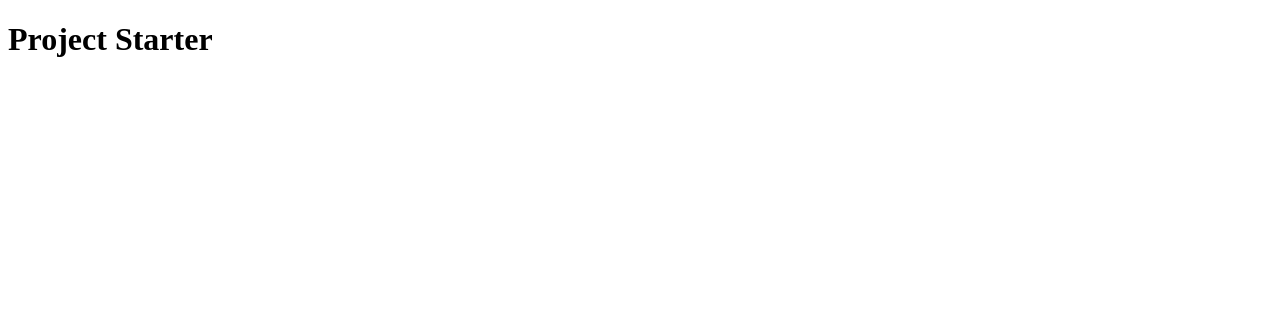
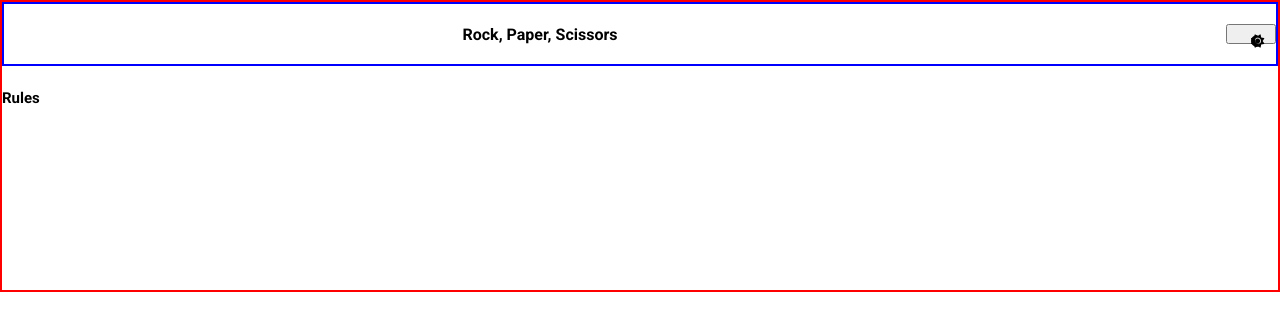
Before and after one commit to TotallySly/100.-OWN-PROJECT--rock-paper-scissors, a plain HTML site: page index.html in a window 1280 px wide. Drawn offline with Linux system fonts and the light colour scheme.

Commit message:
Add Grid for General Layout of game

```diff
--- a/index.html
+++ b/index.html
@@ -9,7 +9,24 @@
         <title>Rock, Paper, Scissors</title>
     </head>
     <body>
-        <h1>Project Starter</h1>
+        <div class="container--game-board">
+            <div class="container--game-title">
+                <h1>Rock, Paper, Scissors</h1>
+                <div class="container--light-dark-mode">
+                    <button>
+                        <span>
+                            <i class="fa-solid fa-moon"></i>
+                        </span>
+                        <span>
+                            <i class="fa-solid fa-sun"></i></i>
+                        </span>
+                    </button>
+                </div>
+            </div>
+            <div class="container--game-rules">
+                <h2>Rules</h2>
+            </div>
+        </div>
         <script src="script.js"></script>
     </body>
 </html>
--- a/style.css
+++ b/style.css
@@ -0,0 +1,49 @@
+@import url('https://fonts.googleapis.com/css2?family=Roboto:wght@400;700&display=swap');
+
+/*
+font-family: 'Roboto', sans-serif;
+*/
+
+* {
+    box-sizing: border-box;
+}
+
+html {
+    font-size: 62.5%;
+}
+
+body {
+    font-family: 'Roboto', sans-serif;
+    margin: 0;
+}
+
+.container--game-board {
+    border: 2px red solid;
+    display: grid;
+    grid-template-rows: repeat(4, 1fr);
+    gap: 1rem;
+}
+
+.container--game-title {
+    border: 2px blue solid;
+    display: grid;
+    grid-template-columns: repeat(2, 1fr);
+    align-items: center;
+    justify-items: flex-end;
+    gap: 0.5rem;
+}
+
+.container--game-title > h1 {
+    font-size: 1.6rem;
+    padding: 1rem 2rem;
+}
+
+.container--light-dark-mode button {
+    position: relative;
+    height: 2rem;
+    width: 5rem;
+}
+
+.container--light-dark-mode span {
+    position: absolute;
+}
```
